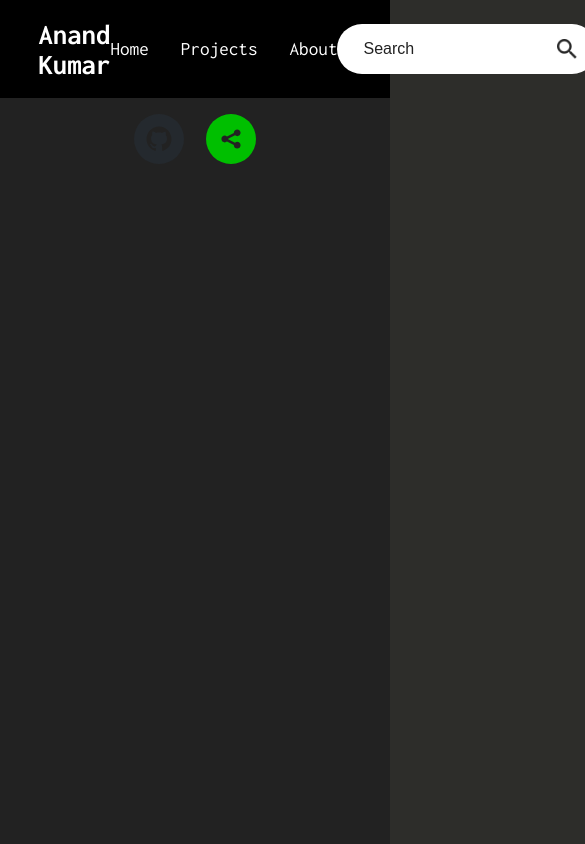
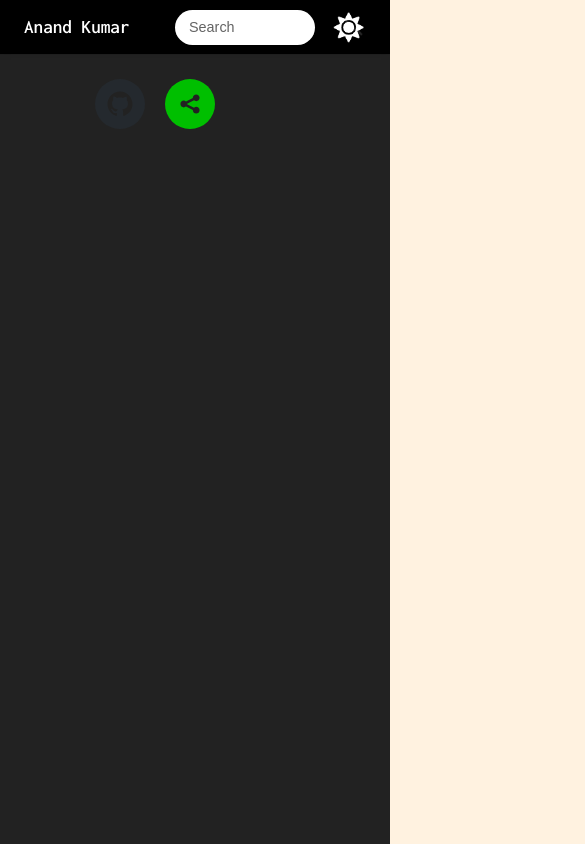
Before and after one commit to Anand-1812/portfolio, a React (Vite) app: page / in a window 390 px wide. Shown: the top 844 px of the page, 585 px wide, since content can reach past the window. Built offline with nearby package versions, Linux system fonts and the light colour scheme.

Commit message:
making it responsive

```diff
--- a/package.json
+++ b/package.json
@@ -8,7 +8,8 @@
     "build": "vite build",
     "lint": "eslint .",
     "preview": "vite preview",
-    "test": "vitest"
+    "test": "vitest",
+    "start": "npm run dev"
   },
   "dependencies": {
     "react": "^19.1.0",
--- a/src/components/Footer/Footer.css
+++ b/src/components/Footer/Footer.css
@@ -1,11 +1,18 @@
+/* Footer */
 .footer {
   padding: 1rem 2.5rem;
+  text-align: center;
+  border-top: 1px solid rgba(0,0,0,0.1);
+}
+
+.align {
+  position: relative;
+  right: 2.5rem;
 }
 
 .socials {
-  padding: 0 3rem;
+  margin-top: 0.5rem;
   display: flex;
-  align-items: center;
   justify-content: center;
-  gap: 1.4rem;
+  gap: 1.2rem;
 }
--- a/src/components/Footer/Footer.jsx
+++ b/src/components/Footer/Footer.jsx
@@ -5,9 +5,11 @@ import { SocialIcon } from "react-social-icons"
 function Footer() {
   return (
     <div className="footer">
-      <div className="socials">
-        <SocialIcon url="https://github.com/Anand-1812" target="_blank" />
-        <SocialIcon url="https://x.com/Anand_Kumar1812" target="_blank" />
+      <div className="align">
+        <div className="socials">
+          <SocialIcon url="https://github.com/Anand-1812" target="_blank" />
+          <SocialIcon url="https://x.com/Anand_Kumar1812" target="_blank" />
+        </div>
       </div>
     </div>
   )
--- a/src/components/Navbar/Navbar.css
+++ b/src/components/Navbar/Navbar.css
@@ -1,16 +1,25 @@
+/* Navbar */
 .navbar {
   width: 100%;
   display: flex;
   align-items: center;
   justify-content: space-between;
-  background-color: #fff;
-  padding: 1.2rem 2.4rem;
-  transition: background-color 0.3s ease, color 0.3s ease;
-  color: #000;
+  background-color: var(--color-navbar);
+  padding: 0.6rem 1.5rem;
+  color: var(--color-text);
+  transition: background-color var(--transition-speed), color var(--transition-speed);
+  box-shadow: 0 2px 6px rgba(0, 0, 0, 0.05);
+  /* subtle depth */
 }
 
 .navbar h1 {
-  font-size: 1.8rem;
+  font-size: 1.4rem;
+  /* smaller logo text */
+  font-weight: 600;
+}
+
+.link {
+  margin-left: 1rem;
 }
 
 .navbar ul {
@@ -18,63 +27,93 @@
   list-style: none;
   display: flex;
   justify-content: center;
-  gap: 2rem;
-  padding: 0;
-  margin: 0;
+  gap: 1.2rem;
+  /* reduced gap */
 }
 
 .navbar li {
-  font-size: 1.2rem;
+  font-size: 1rem;
+  /* smaller links */
+  cursor: pointer;
+  position: relative;
+  font-weight: 500;
+}
+
+.navbar li::after {
+  content: "";
+  position: absolute;
+  left: 0;
+  bottom: -4px;
+  width: 0%;
+  height: 2px;
+  background: var(--color-accent);
+  transition: width var(--transition-speed);
+}
+
+.navbar li:hover::after {
+  width: 100%;
+}
+
+.navbar-theme-toggle {
+  width: 35px;
+  /* smaller icon */
+  cursor: pointer;
+  margin-left: 1rem;
+  transition: transform var(--transition-speed);
+}
+
+.navbar-theme-toggle:hover {
+  transform: rotate(15deg) scale(1.05);
+}
+
+/* Search Box */
+.search-box {
+  display: flex;
+  align-items: center;
+  background-color: var(--color-search-bg);
+  padding: 6px 12px;
+  /* smaller padding */
+  border-radius: 20px;
+  /* slimmer pill */
+  transition: background-color var(--transition-speed);
+}
+
+.search-box input {
+  padding: 4px;
+  background: transparent;
+  border: none;
+  outline: none;
+  color: var(--color-search-text);
+  font-size: 0.9rem;
+  max-width: 160px;
+}
+
+.search-box input::placeholder {
+  color: var(--color-search-text);
+  opacity: 0.7;
+}
+
+.search-box img {
+  width: 18px;
   cursor: pointer;
 }
 
-.navbar-theme-toggle {
-  width: 50px;
-  cursor: pointer;
-  margin-left: 2rem;
+.right {
+  display: flex;
 }
 
-.search-box {
-  display: flex;
-  align-items: center;
-  background-color: #242424;
-  padding: 10px 20px;
-  border-radius: 25px;
+/* Responsive */
+@media (max-width: 768px) {
+  .navbar ul {
+    display: none;
+  }
+
+  .search-box {
+    max-width: 140px;
+    padding: 5px 10px;
+  }
+
+  .navbar h1 {
+    font-size: 1.2rem;
+  }
 }
-
-.search-box input {
-  padding: 6px;
-  background: transparent;
-  border: none;
-  outline: none;
-  color: #fff;
-  font-size: 1rem;
-  max-width: 200px;
-}
-
-.search-box input::placeholder {
-  color: #fff;
-}
-
-.search-box img {
-  width: 20px;
-  cursor: pointer;
-}
-
-/* Dark Theme */
-.dark .navbar {
-  background-color: #000;
-  color: #fff;
-}
-
-.dark .search-box {
-  background-color: #fff;
-}
-
-.dark .search-box input {
-  color: #222;
-}
-
-.dark .search-box input::placeholder {
-  color: #222;
-}
--- a/src/components/Navbar/Navbar.jsx
+++ b/src/components/Navbar/Navbar.jsx
@@ -16,11 +16,14 @@ function Navbar({ theme, setTheme }) {
   return (
     <div className="navbar">
       <h1>Anand Kumar</h1>
+      <div className='link'>
         <ul>
           <li>Home</li>
           <li>Projects</li>
           <li>About</li>
         </ul>
+      </div>
+      <div className='right'>
         <div className="search-box">
           <input type="text" placeholder="Search" />
           <img src={searchIcon} alt="Search Icon" />
@@ -33,6 +36,7 @@ function Navbar({ theme, setTheme }) {
           onClick={toggleMode}
         />
       </div>
+    </div>
   );
 }
 
--- a/src/index.css
+++ b/src/index.css
@@ -1,10 +1,23 @@
 :root {
   --font-family: "Inconsolata", monospace;
-  --dark-color: #2D2D2A;
-  --light-color: white;
-  --accent-color: #E5DCC5;
+  --color-bg: #FFF2E0;
+  --color-text: #222;
+  --color-navbar: #fff;
+  --color-search-bg: #242424;
+  --color-search-text: #fff;
+  --color-accent: #E5DCC5;
+  --transition-speed: 0.3s;
 }
 
+.dark {
+  --color-bg: #222;
+  --color-text: #fff;
+  --color-navbar: #000;
+  --color-search-bg: #fff;
+  --color-search-text: #222;
+}
+
+/* Reset */
 * {
   margin: 0;
   padding: 0;
@@ -12,18 +25,15 @@
 }
 
 body {
-  margin: 0;
   font-family: var(--font-family);
-  background-color: var(--dark-color);
+  background-color: var(--color-bg);
+  color: var(--color-text);
+  transition: background-color var(--transition-speed), color var(--transition-speed);
 }
 
 .container {
   width: 100vw;
   height: 100vh;
-  background-color: #FFF2E0;
-  transition: 0.7s;
+  background-color: var(--color-bg);
+  transition: background-color var(--transition-speed);
 }
-
-.container.dark {
-  background: #222;
-}
```
Lines whose indentation alone changed are shown as unchanged.
